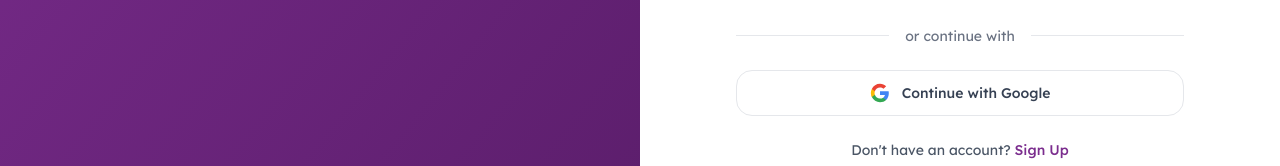
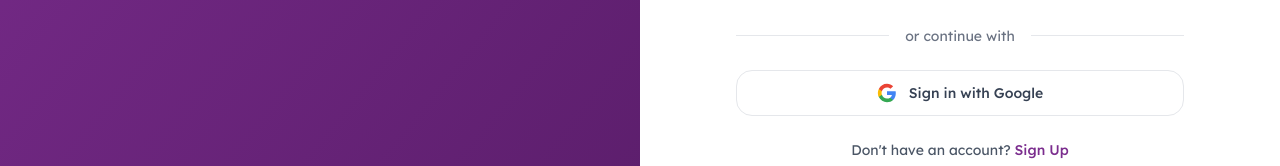
Before and after one commit to sidihost/dermaspaceng, a Next.js app: page /signin in a window 1280 px wide. Shown: the part 474-640 px from the top of the page. Built offline with nearby package versions, Linux system fonts and the light colour scheme; no server answers.

Commit message:
fix: update Google button text for clarity
Change signup page to "Sign up with Google" and signin to "Sign in with Google".

```diff
--- a/app/signin/page.tsx
+++ b/app/signin/page.tsx
@@ -227,7 +227,7 @@ function SignInForm() {
                   d="M12 5.38c1.62 0 3.06.56 4.21 1.64l3.15-3.15C17.45 2.09 14.97 1 12 1 7.7 1 3.99 3.47 2.18 7.07l3.66 2.84c.87-2.6 3.3-4.53 6.16-4.53z"
                 />
               </svg>
-              Continue with Google
+              Sign in with Google
             </a>
           </form>
 
--- a/app/signup/page.tsx
+++ b/app/signup/page.tsx
@@ -387,7 +387,7 @@ function SignUpForm() {
                   d="M12 5.38c1.62 0 3.06.56 4.21 1.64l3.15-3.15C17.45 2.09 14.97 1 12 1 7.7 1 3.99 3.47 2.18 7.07l3.66 2.84c.87-2.6 3.3-4.53 6.16-4.53z"
                 />
               </svg>
-              Continue with Google
+              Sign up with Google
             </a>
           </form>
 
```
